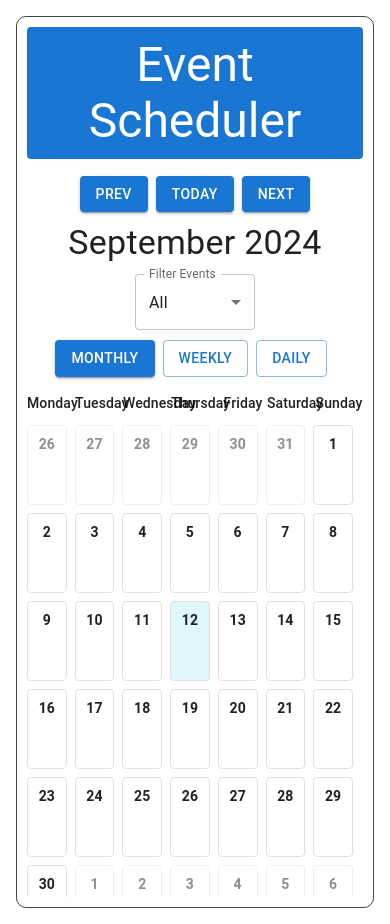
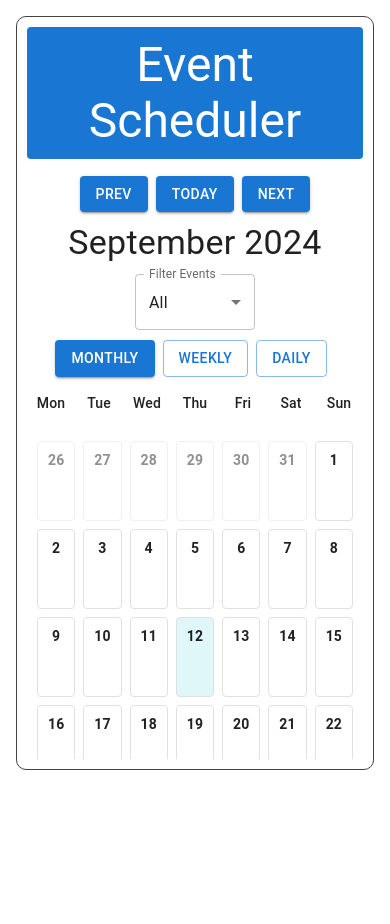
Before and after one commit to ShubhamSinghalCompro/Training, a React (Create React App) app in the folder React_Js/calendar-app-ts/: page / in a window 390 px wide. After the commit the page ends 844 px from the top, so only its background shows below. Built offline with nearby package versions, Linux system fonts and the light colour scheme.

Commit message:
responsiveness

```diff
--- a/React_Js/calendar-app-ts/src/components/CalendarGrid.tsx
+++ b/React_Js/calendar-app-ts/src/components/CalendarGrid.tsx
@@ -212,18 +212,19 @@ const CalendarGrid: React.FC = () => {
   );
 };
 
-const CalendarContainer = styled(Box)`
+const CalendarContainer = styled(Box)<{ theme: any }>`
   max-width: 1200px;
-  height: 95vh;
+  height: calc(95vh - ${(props) => props.theme.spacing(6)}); /* Dynamic height */
   margin: ${(props) => props.theme.spacing(2)} auto;
   padding: ${(props) => props.theme.spacing(2)};
   border: 2px solid ${(props) => props.theme.palette.grey[800]};
   border-radius: 20px;
   background-color: ${(props) => props.theme.palette.background.default};
-
+  display: flex;
+  flex-direction: column; /* To make it stack elements vertically */
 
   @media (max-width: 600px) {
-    height: auto;
+    height: calc(95vh - ${(props) => props.theme.spacing(6)});
     padding: 10px;
     border-radius: 10px;
     border-width: 1px;
--- a/React_Js/calendar-app-ts/src/components/MonthlyView.tsx
+++ b/React_Js/calendar-app-ts/src/components/MonthlyView.tsx
@@ -4,7 +4,6 @@ import { format, startOfMonth, endOfMonth, eachDayOfInterval, startOfWeek, endOf
 import { useSelector } from 'react-redux';
 import { Event, RootState } from '../utils/types';
 import styled from 'styled-components';
-import { forEachChild } from 'typescript';
 
 interface MonthlyViewProps {
   selectedDate: Date;
@@ -78,14 +77,18 @@ const MonthlyView: React.FC<MonthlyViewProps> = ({ selectedDate, selectedCategor
       <Grid container spacing={0}>
         {['Monday', 'Tuesday', 'Wednesday', 'Thursday', 'Friday', 'Saturday', 'Sunday'].map((dayName, index) => (
           <Grid item xs={12 / 7} key={index}>
-            <Typography variant="subtitle2" align="center">
-              {dayName}
-            </Typography>
+            <WeekdayName
+            theme={theme}
+            variant="subtitle2"
+            fullName={dayName}
+            align="center">
+            </WeekdayName>
           </Grid>
         ))}
       </Grid>
       {/* Render days in the calendar */}
-      <ScrollableContainer>
+      <ScrollableContainer
+        theme={theme}>
         <Grid container spacing={1}>
           {days.map((day, index) => {
             const dayStr = day.toDateString();
@@ -140,16 +143,7 @@ const MonthlyView: React.FC<MonthlyViewProps> = ({ selectedDate, selectedCategor
 
                   {/* Display event dots */}
                   {hasEvents && (
-                    <Box
-                      sx={{
-                        display: 'flex',
-                        justifyContent: 'center',
-                        alignItems: 'center',
-                        width: '100%',
-                        flexWrap: 'nowrap',
-                        overflow: 'hidden',
-                        marginBottom: '2px', // Adds space between dots and "View More"
-                      }}
+                    <EventList
                     >
                       {dayEvents.slice(0, 2).map((event) => (
                         <Tooltip
@@ -157,15 +151,9 @@ const MonthlyView: React.FC<MonthlyViewProps> = ({ selectedDate, selectedCategor
                           key={event.id}
                           disableHoverListener={isDifferentMonth}
                         >
-                          <Box
-                            sx={{
-                              width: 10,
-                              height: 10,
-                              borderRadius: '50%',
-                              backgroundColor: event.color,
-                              margin: '0 4px 0 0',
-                              cursor: isDifferentMonth ? 'not-allowed' : 'pointer',
-                            }}
+                          <EventDot
+                            color={event.color}
+                            isDifferentMonth={isDifferentMonth}
                             tabIndex={isDifferentMonth ? -1 : 0}
                             role="button"
                             aria-label={`${event.title} (${event.startTime} - ${event.endTime})`}
@@ -178,17 +166,13 @@ const MonthlyView: React.FC<MonthlyViewProps> = ({ selectedDate, selectedCategor
                           />
                         </Tooltip>
                       ))}
-                    </Box>
+                    </EventList>
                   )}
 
                   {displayMore && (
-                    <Typography
-                      variant="body2"
-                      sx={{
-                        cursor: isDifferentMonth ? 'not-allowed' : 'pointer',
-                        color: theme.palette.primary.main,
-                        marginTop: 'auto',
-                      }}
+                    <ViewMoreLabel
+                      theme={theme}
+                      isDifferentMonth={isDifferentMonth}
                       tabIndex={isDifferentMonth ? -1 : 0}
                       role="button"
                       aria-label={`View more events for ${format(day, 'd')}`}
@@ -199,8 +183,7 @@ const MonthlyView: React.FC<MonthlyViewProps> = ({ selectedDate, selectedCategor
                         }
                       }}
                     >
-                      View More
-                    </Typography>
+                    </ViewMoreLabel>
                   )}
                 </DayBox>
               </Grid>
@@ -239,11 +222,95 @@ const DayBox = styled(Box)<DayBoxProps>`
   user-select: ${(props) => (props.isDifferentMonth ? 'none' : 'auto')};
 `;
 
-const ScrollableContainer = styled(Box)`
-  max-height: 56vh; /* Adjust this value based on padding, headers, or other elements */
-  overflow-y: auto;
-  padding-right: 10px; /* Padding to avoid content being cut off by the scrollbar */
-  margin-top: 10px;
+
+const ScrollableContainer = styled(Box)<{ theme: any }>`
+  flex: 1; /* Take up remaining space */
+  overflow-y: auto; /* Scrollable content */
+  padding-right: 10px;
+  margin-top: ${(props) => props.theme.spacing(2)};
+
+  @media (max-width: 600px) {
+    padding: 10px;
+    border-radius: 10px;
+    border-width: 1px;
+  }
+`;
+
+const EventList = styled(Box)`
+  display: flex;
+  justify-content: center;
+  align-items: center;
+  width: 100%;
+  flex-wrap: nowrap;
+  overflow: hidden;
+  margin-bottom: 2px;
+
+  @media (max-width: 800px) {
+    flex-direction: column; /* Stack event dots vertically on small screens */
+    justify-content: flex-start; /* Align dots at the top for small screens */
+  }
+`;
+
+const EventDot = styled(Box)<{ isDifferentMonth: boolean; color: string }>`
+  width: 10px;
+  height: 10px;
+  border-radius: 50%;
+  margin-right: 4px;
+  background-color: ${(props) => props.color};
+  cursor: ${(props) => (props.isDifferentMonth ? 'not-allowed' : 'pointer')};
+
+  @media (max-width: 800px) {
+    width: 8px;
+    height: 8px;
+    margin-right: 0;
+    margin-bottom: 2px; /* Space between vertically stacked dots */
+  }
+`;
+
+const ViewMoreLabel = styled(Typography)<{ theme: any, isDifferentMonth: boolean }>`
+  cursor: ${(props) => props.isDifferentMonth ? 'not-allowed' : 'pointer'};
+  color: ${(props) => props.isDifferentMonth ? props.theme.palette.text.disabled : props.theme.palette.primary.main};
+  margin-top: auto;
+  font-size: clamp(10px, 2vw, 12px); /* Responsive font size */
+  font-weight: 500;
+  text-align: center;
+
+  @media (max-width: 800px) {
+  &:before {
+      content: "...";
+      display: block;
+    }
+    margin-top: 0;
+    font-size: clamp(8px, 4vw, 8px); /* Smaller font size for small screens */
+  }
+    @media (min-width: 801px) {
+    &:before {
+      content: "View More";
+      display: block;
+    }
+    font-size: clamp(14px, 2vw, 16px);
+  }
+`;
+
+
+const WeekdayName = styled(Typography)<{ theme: any, fullName: string }>`
+  display: block; // Show full name by default
+
+  @media (max-width: 800px) {
+    &:before {
+      content: "${props => props.fullName.substring(0, 3)}";
+      display: block;
+    }
+    font-size: clamp(10px, 2vw, 12px);
+  }
+
+  @media (min-width: 801px) {
+    &:before {
+      content: "${props => props.fullName}";
+      display: block;
+    }
+    font-size: clamp(14px, 2vw, 16px);
+  }
 `;
 
 export default MonthlyView;
```
